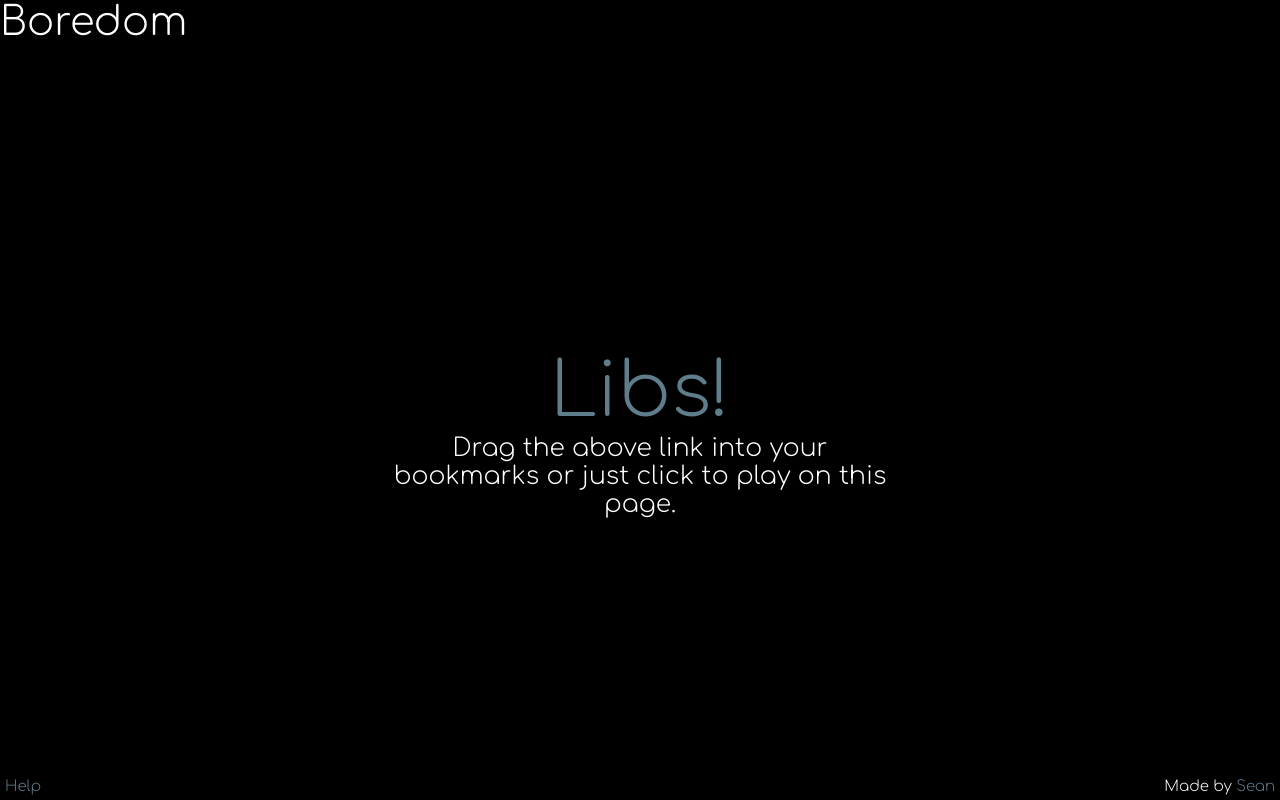
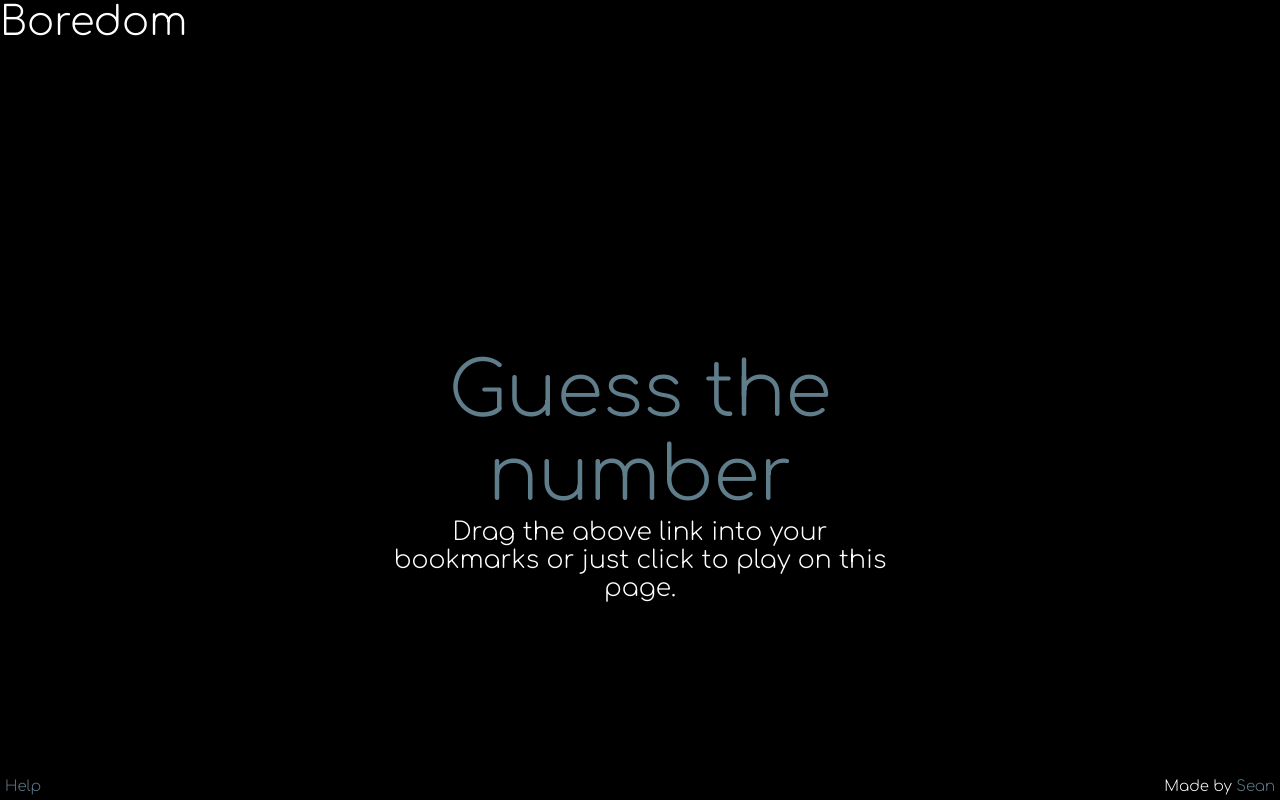
Before and after one commit to Galaxy-Coding/boredom, a plain HTML site: page index.html in a window 1280 px wide. Drawn offline with nearby package versions, Linux system fonts and the light colour scheme.

Commit message:
Update index.html

```diff
--- a/index.html
+++ b/index.html
@@ -101,7 +101,7 @@ h1 {
 	</head>
 	<body>
 		<div id="container">
-			<p id="wut"><a href="javascript:var s=document.createElement('script');s.type='text/javascript';s.src='https://sheeptester.github.io/thingkingland/bookmarklets/boredom.js';document.head.appendChild(s);">Libs!</a><p>
+			<p id="wut"><a href="javascript:var s=document.createElement('script');s.type='text/javascript';s.src='https://galaxy-coding.github.io/boredom/boredom.js';document.head.appendChild(s);">Guess the number</a><p>
 			<p id="excuse">Drag the above link into your bookmarks or just click to play on this page.</p>
 		</div>
 		<div id="note">
```
